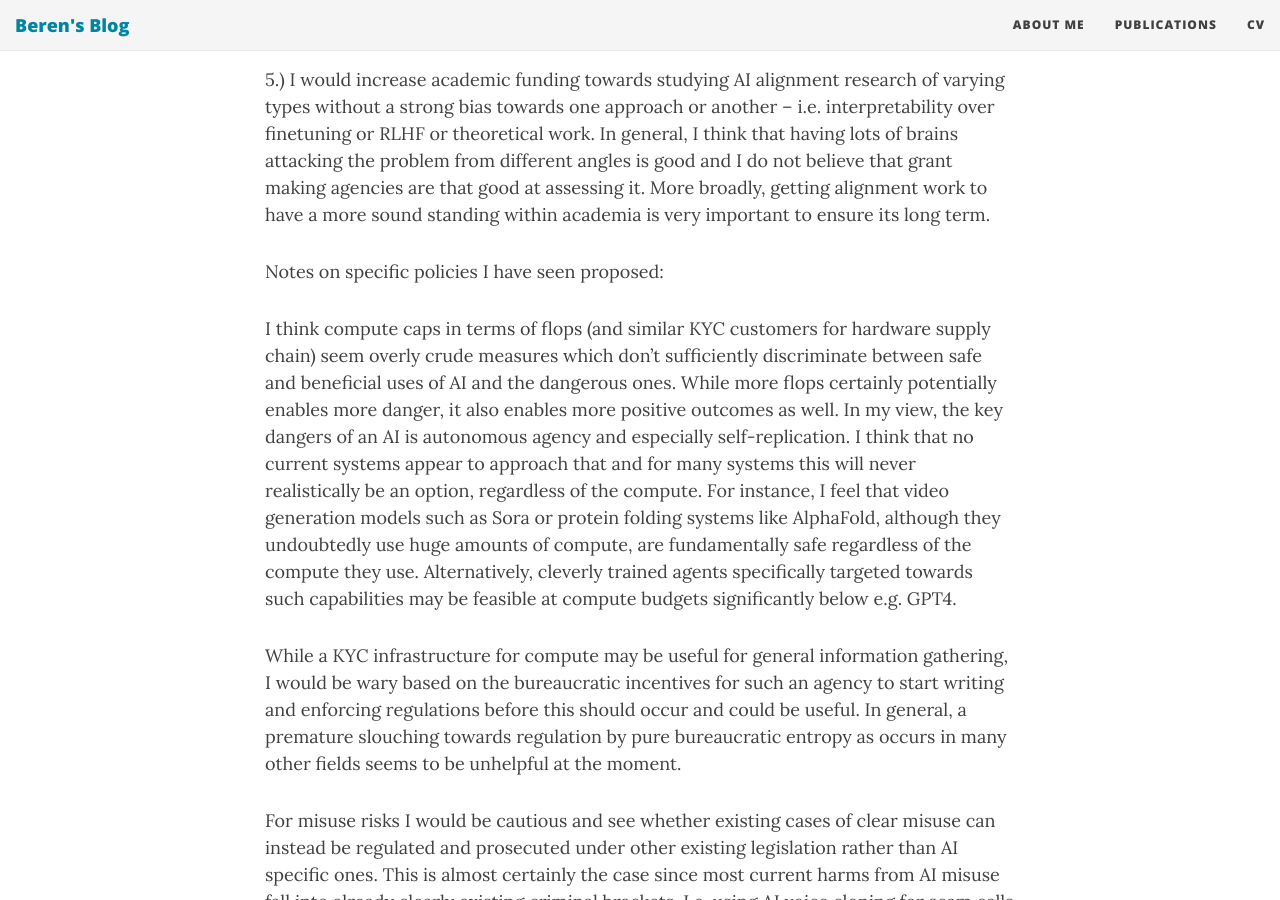
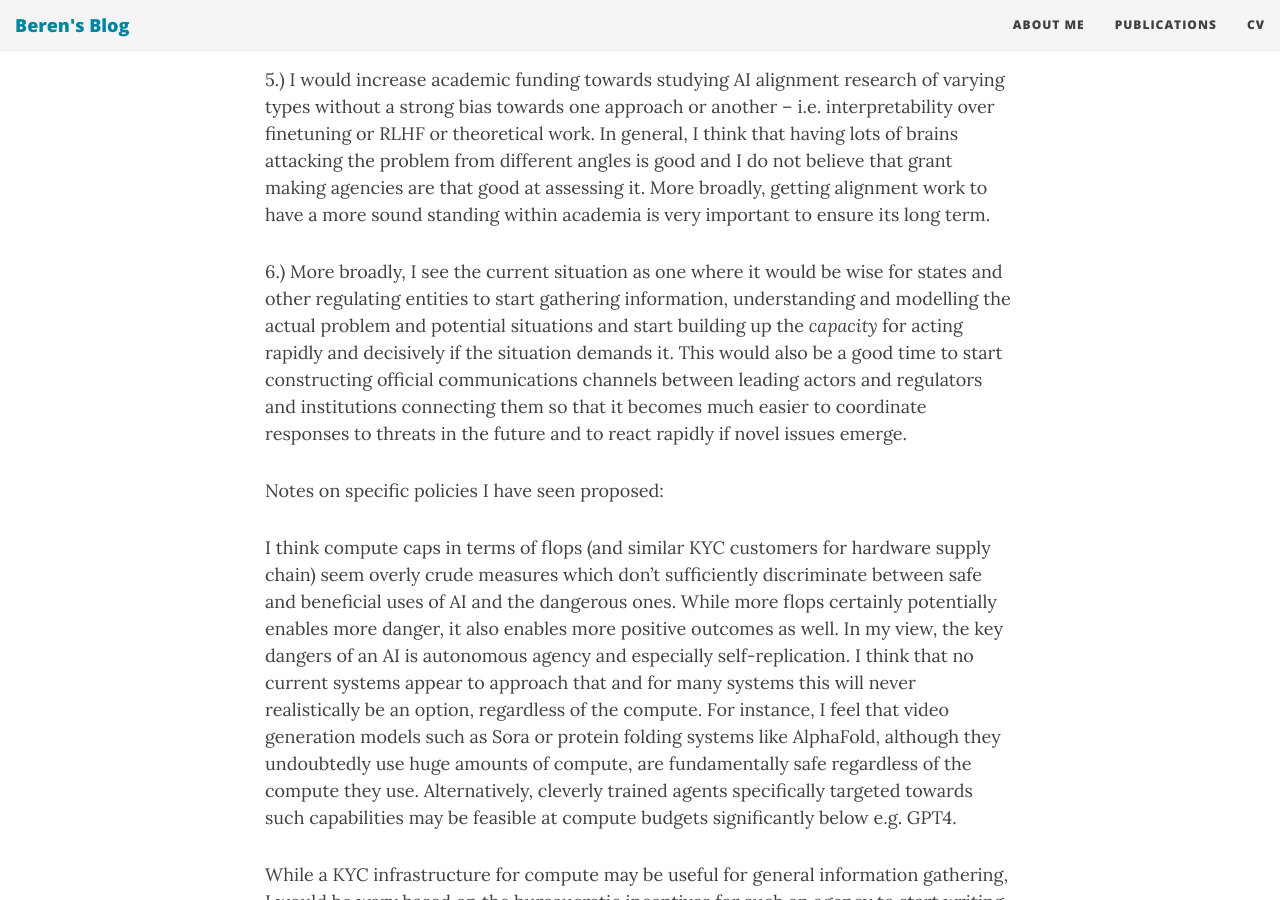
Before and after one commit to BerenMillidge/BerenMillidge.github.io, a Jekyll site: the page built from _posts/2024-03-04-Preliminary-Thoughts-on-AI-Safety-Regulation.md, in a window 1280 px wide and 900 px high, scrolled down 3149 px. Built offline with Jekyll 4.4.1, drawn with Linux system fonts in a browser that asks for light colours; nearby versions of some CDN libraries.

Commit message:
Update 2024-03-04-Preliminary-Thoughts-on-AI-Safety-Regulation.md

```diff
--- a/_posts/2024-03-04-Preliminary-Thoughts-on-AI-Safety-Regulation.md
+++ b/_posts/2024-03-04-Preliminary-Thoughts-on-AI-Safety-Regulation.md
@@ -23,6 +23,8 @@ More broadly, AI alignment seems to be a problem which is harder to achieve in a
 
 5.) I would increase academic funding towards studying AI alignment research of varying types without a strong bias towards one approach or another -- i.e. interpretability over finetuning or RLHF or theoretical work. In general, I think that having lots of brains attacking the problem from different angles is good and I do not believe that grant making agencies are that good at assessing it. More broadly, getting alignment work to have a more sound standing within academia is very important to ensure its long term.
 
+6.) More broadly, I see the current situation as one where it would be wise for states and other regulating entities to start gathering information, understanding and modelling the actual problem and potential situations and start building up the *capacity* for acting rapidly and decisively if the situation demands it. This would also be a good time to start constructing official communications channels between leading actors and regulators and institutions connecting them so that it becomes much easier to coordinate responses to threats in the future and to react rapidly if novel issues emerge.
+
 Notes on specific policies I have seen proposed:
 
 I think compute caps in terms of flops (and similar KYC customers for hardware supply chain) seem overly crude measures which don't sufficiently discriminate between safe and beneficial uses of AI and the dangerous ones. While more flops certainly potentially enables more danger, it also enables more positive outcomes as well. In my view, the key dangers of an AI is autonomous agency and especially self-replication. I think that no current systems appear to approach that and for many systems this will never realistically be an option, regardless of the compute. For instance, I feel that video generation models such as Sora or protein folding systems like AlphaFold, although they undoubtedly use huge amounts of compute, are fundamentally safe regardless of the compute they use. Alternatively, cleverly trained agents specifically targeted towards such capabilities may be feasible at compute budgets significantly below e.g. GPT4.
```
